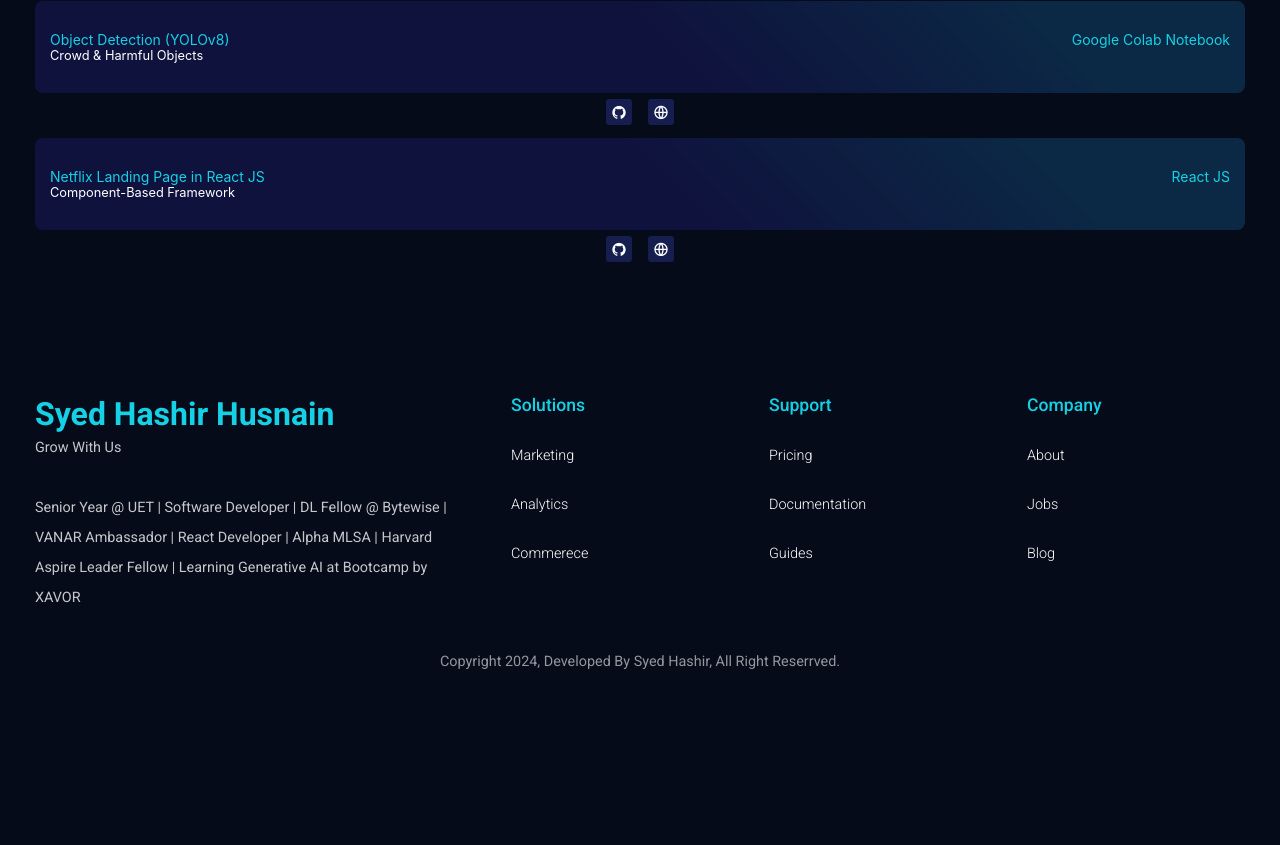
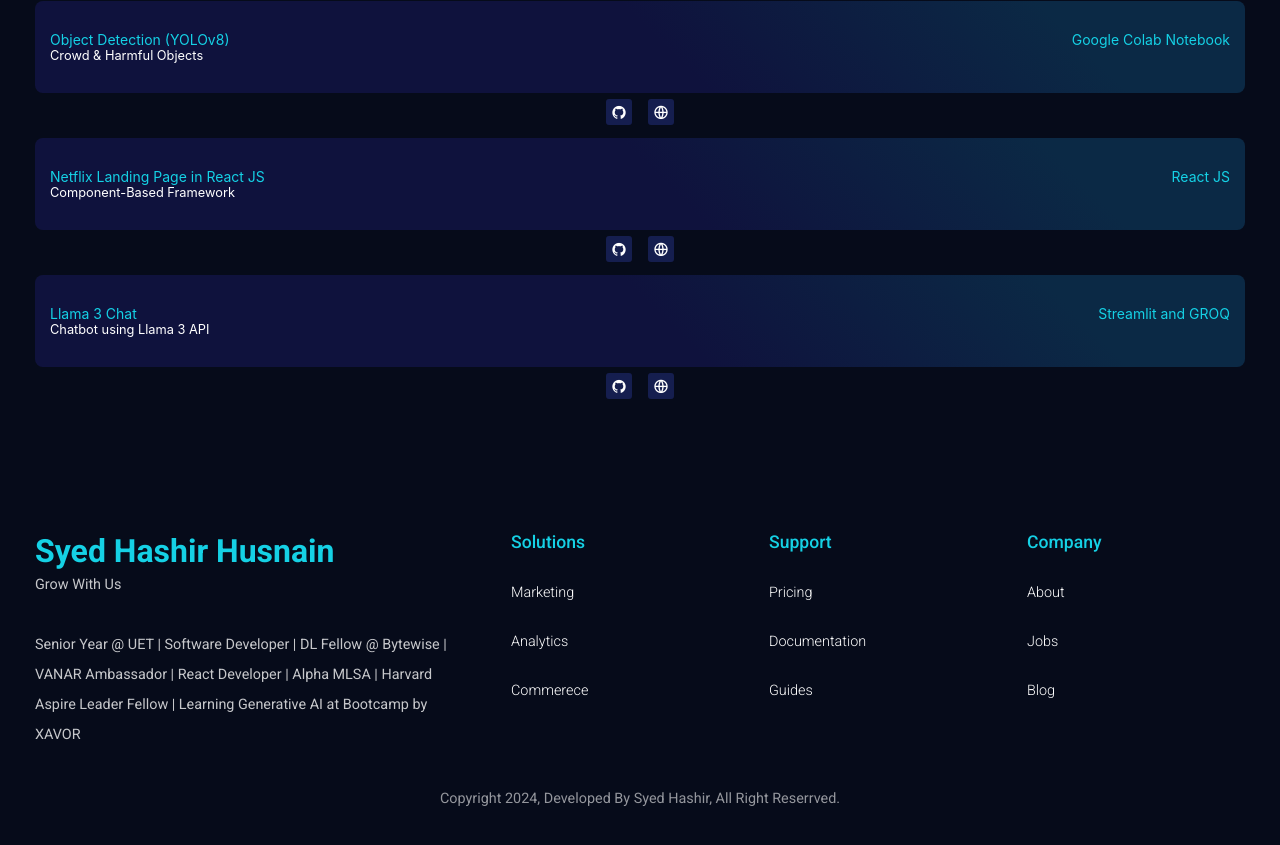
Before and after one commit to SyedHashir-Helper/Portfolio, a React (Vite) app: page / in a window 1280 px wide. Shown: the part 5779-6624 px from the top of the page. Before the commit the page ends 6509 px from the top, so only its background shows below. Built offline with nearby package versions, Linux system fonts and the light colour scheme.

Commit message:
Project Added

```diff
--- a/src/Components/UI/Project.jsx
+++ b/src/Components/UI/Project.jsx
@@ -116,6 +116,16 @@
     developed: "React JS",
     active: false
   },
+  {
+    title: "Llama 3 Chat",
+    describe: "Chatbot using Llama 3 API",
+    desc: "A entry level learning project how to use already built LLMs and utilizing their powerful features.",
+    github:
+      "https://github.com/SyedHashir-Helper/Llama3-Chatbot",
+    other: "https://llama3-chatbot-madeby-hashir.streamlit.app/",
+    keySkills: ["LLMs", "GROQ API", "Streamlit"],
+    developed: "Streamlit and GROQ"
+  },
 ];
 
 const Project = () => {
```
